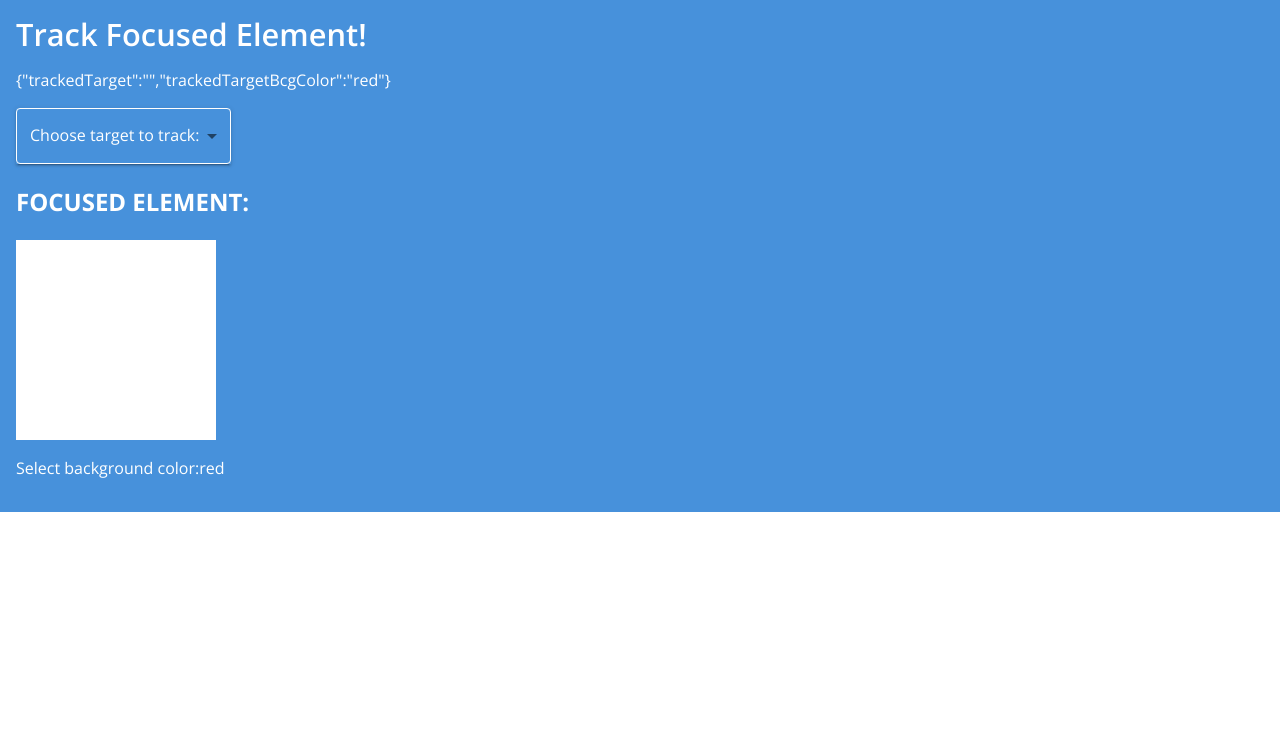
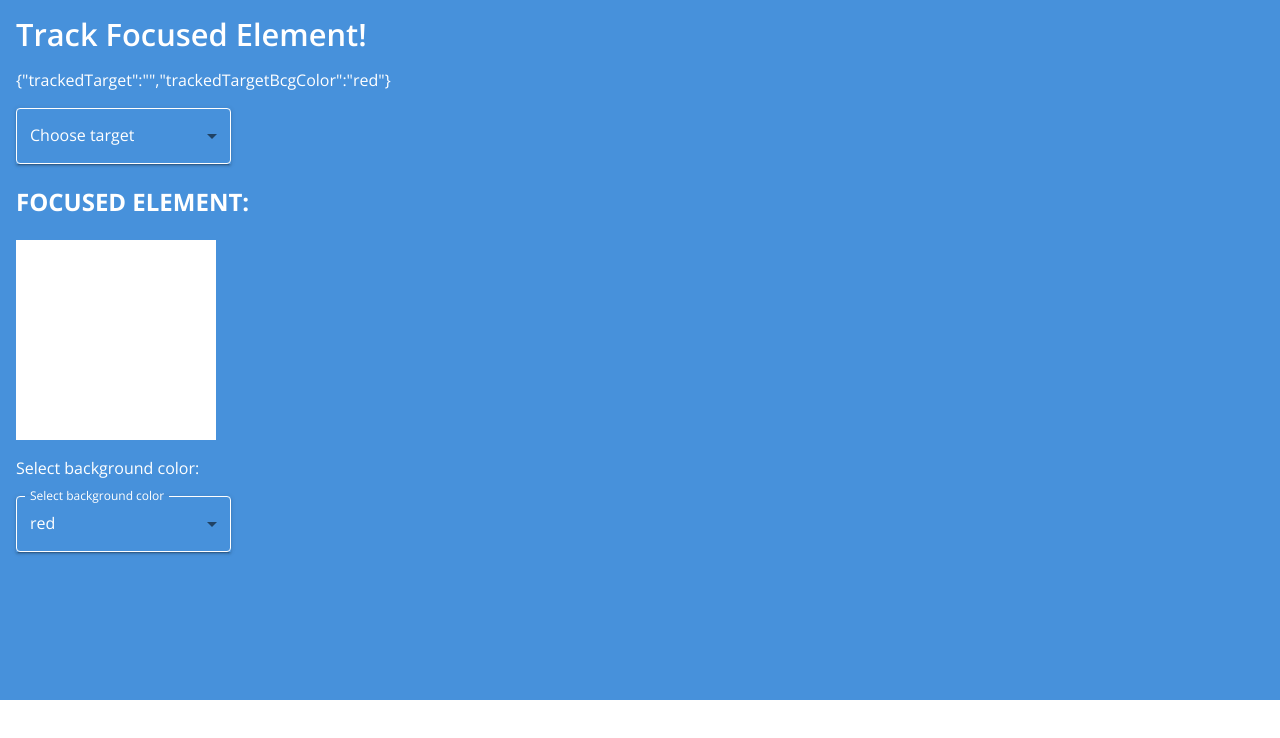
Before and after one commit to radosliwa/Track-focused-elements-WiP-, a React (Vite) app: page / in a window 1280 px wide. Shown: the top 738 px of the page. Built offline with nearby package versions, Linux system fonts and the light colour scheme.

Commit message:
reusable select field

```diff
--- a/src/App.css
+++ b/src/App.css
@@ -1,3 +1,4 @@
 #App {
     padding: 1rem;
+    min-height: 700px;
 }
--- a/src/App.tsx
+++ b/src/App.tsx
@@ -9,7 +9,7 @@ import { FocusedPanel } from "./components/FocusedPanel";
 import { BcgColorConfig } from "./components/BcgColorConfig";
 
 // MUI
-import { CssBaseline, ListItemSecondaryAction, Typography } from "@mui/material";
+import { CssBaseline, Typography } from "@mui/material";
 
 import "./App.css";
 import { createTheme, ThemeProvider, responsiveFontSizes } from "@mui/material/styles";
--- a/src/components/BcgColorConfig.scss
+++ b/src/components/BcgColorConfig.scss
@@ -1,32 +1,30 @@
-.background-config {
-    position: relative;
-    display: flex;
-    align-items: baseline;
-    justify-content: flex-start;
-    ul {
-        list-style: none;
-        margin: 0;
-        padding: 0;
-    }
-}
-
-.background-colors {
-    &-list {
-        display: flex;
-        flex-direction: column;
-        align-items: center;
-        position: relative;
-        justify-content: center;
-        cursor: pointer;
-    }
-    &-list.opened>li {
-        // display: none;
-    }
-}
-
-.color-item {
-    // display: none;
-    &-active {
-        // display: none;
-    }
-}
+// .background-config {
+//     position: relative;
+//     display: flex;
+//     align-items: baseline;
+//     justify-content: flex-start;
+//     ul {
+//         list-style: none;
+//         margin: 0;
+//         padding: 0;
+//     }
+// }
+// .background-colors {
+//     &-list {
+//         display: flex;
+//         flex-direction: column;
+//         align-items: center;
+//         position: relative;
+//         justify-content: center;
+//         cursor: pointer;
+//     }
+//     &-list.opened>li {
+//         // display: none;
+//     }
+// }
+// .color-item {
+//     // display: none;
+//     &-active {
+//         // display: none;
+//     }
+// }
--- a/src/components/BcgColorConfig.tsx
+++ b/src/components/BcgColorConfig.tsx
@@ -1,42 +1,26 @@
 import React, { useContext, useState } from "react";
 import { Context } from "../store/AppProvider";
-import "./BcgColorConfig.scss";
+import { SelectField } from "./common/SelectField";
 
 const options: Record<"label" | "value", string>[] = [
   { label: "red", value: "red" },
   { label: "green", value: "green" },
   { label: "blue", value: "blue" },
 ];
+const PLACEHOLDER = "Select background color";
+
 // type react funct
-export const BcgColorConfig: React.FC = () => {
+export const BcgColorConfig = () => {
   const { setTrackedTargetBcgColor, trackedTargetBcgColor } = useContext(Context);
-  const [isOpen, setIsOpen] = useState(false);
 
   const onOptionClicked = (value: string) => {
     setTrackedTargetBcgColor(value);
-    setIsOpen(false);
   };
 
   return (
     <section className="background-config">
       <p>Select background color:</p>
-      <ul
-        className={`background-colors-list ${isOpen ? "opened" : ""}`}
-        onMouseEnter={() => setIsOpen(true)}
-        onMouseLeave={() => setIsOpen(false)}
-      >
-        {!isOpen && <li>{trackedTargetBcgColor}</li>}
-        {isOpen &&
-          options.map((option) => (
-            <li
-              key={option.value}
-              className={trackedTargetBcgColor === option.value ? "color-item-active" : "color-item"}
-              onClick={() => onOptionClicked(option.value)}
-            >
-              {option.label}
-            </li>
-          ))}
-      </ul>
+      <SelectField label='Select background color' value={trackedTargetBcgColor} handleClickAway={() => { }} defaultValue={PLACEHOLDER} onChangeHandler={(e) => setTrackedTargetBcgColor(e.target.value)} options={options} />
     </section>
   );
 };
--- a/src/components/ChoseEvent.tsx
+++ b/src/components/ChoseEvent.tsx
@@ -1,12 +1,7 @@
 import React, { useContext, useState } from "react";
 import { Context } from "../store/AppProvider";
-import { MenuItem, TextField } from "@mui/material";
-import ClickAwayListener from "@mui/material/ClickAwayListener";
-
-type TOption = {
-  label: string;
-  value: string;
-};
+import { SelectField } from "./common/SelectField";
+import { TOption } from "../types/types";
 
 const PLACEHOLDER = "Choose target";
 const HELPER_TEXT = "No target selected";
@@ -16,52 +11,16 @@ const options: TOption[] = [
   { label: "Current target", value: "current target" },
 ];
 
-const textFieldStyle = {
-  width: "215px",
-  boxShadow: 2,
-  "& label, & label.Mui-focused": {
-    color: "secondary.main",
-    borderColor: "secondary.main",
-  },
-  "& .MuiOutlinedInput-root": {
-    "& fieldset, &.Mui-focused fieldset": {
-      borderColor: "secondary.main",
-    },
-    color: "secondary.main",
-  },
-};
-export const ChoseEvent: React.FC = () => {
+export const ChoseEvent = () => {
   const { setTrackedTarget, trackedTarget } = useContext(Context);
   const [error, setError] = useState(false);
   const handleClickAway = () => {
-    if (!trackedTarget) {
-      setError(true);
-    } else {
-      setError(false);
-    }
+    setError(!trackedTarget ? true : false);
   };
 
   return (
     <section className="chose-event">
-      <ClickAwayListener onClickAway={handleClickAway}>
-        <TextField
-          label="Choose target to track:"
-          sx={textFieldStyle}
-          select
-          fullWidth
-          error={error}
-          value={trackedTarget}
-          defaultValue={PLACEHOLDER}
-          onBlur={handleClickAway}
-          onChange={(e) => setTrackedTarget(e.target.value as string)}
-        >
-          {options.map((option) => (
-            <MenuItem value={option.value} key={option.value}>
-              {option.label}
-            </MenuItem>
-          ))}
-        </TextField>
-      </ClickAwayListener>
+      <SelectField error={error} label={PLACEHOLDER} value={trackedTarget} handleClickAway={handleClickAway} defaultValue={PLACEHOLDER} onChangeHandler={(e) => setTrackedTarget(e.target.value)} options={options} />
     </section>
   );
 };
--- /dev/null
+++ b/src/components/common/SelectField.tsx
@@ -0,0 +1,52 @@
+import React, { useContext, useState } from "react";
+import { MenuItem, TextField } from "@mui/material";
+import ClickAwayListener from "@mui/material/ClickAwayListener";
+import { TOption } from "../../types/types";
+
+const textFieldStyle = {
+    width: "215px",
+    boxShadow: 2,
+    "& label, & label.Mui-focused": {
+        color: "secondary.main",
+        borderColor: "secondary.main",
+    },
+    "& .MuiOutlinedInput-root": {
+        "& fieldset, &.Mui-focused fieldset": {
+            borderColor: "secondary.main",
+        },
+        color: "secondary.main",
+    },
+};
+
+interface IProps {
+    error?: boolean;
+    label: string;
+    value: string;
+    handleClickAway: () => void;
+    defaultValue: string;
+    onChangeHandler?: (e: React.ChangeEvent<HTMLInputElement>) => void;
+    options: TOption[];
+}
+
+export const SelectField = ({ error, label, value, handleClickAway, defaultValue, onChangeHandler, options }: IProps) => {
+    return (
+        <ClickAwayListener onClickAway={handleClickAway}>
+            <TextField
+                label={label}
+                sx={textFieldStyle}
+                select
+                fullWidth
+                error={error}
+                value={value}
+                defaultValue={defaultValue}
+                onChange={onChangeHandler}
+            >
+                {options.map((option) => (
+                    <MenuItem value={option.value} key={option.value}>
+                        {option.label}
+                    </MenuItem>
+                ))}
+            </TextField>
+        </ClickAwayListener>
+    );
+}
--- /dev/null
+++ b/src/types/types.ts
@@ -0,0 +1,6 @@
+type TOption = {
+    label: string;
+    value: string;
+};
+
+export { TOption }
```
